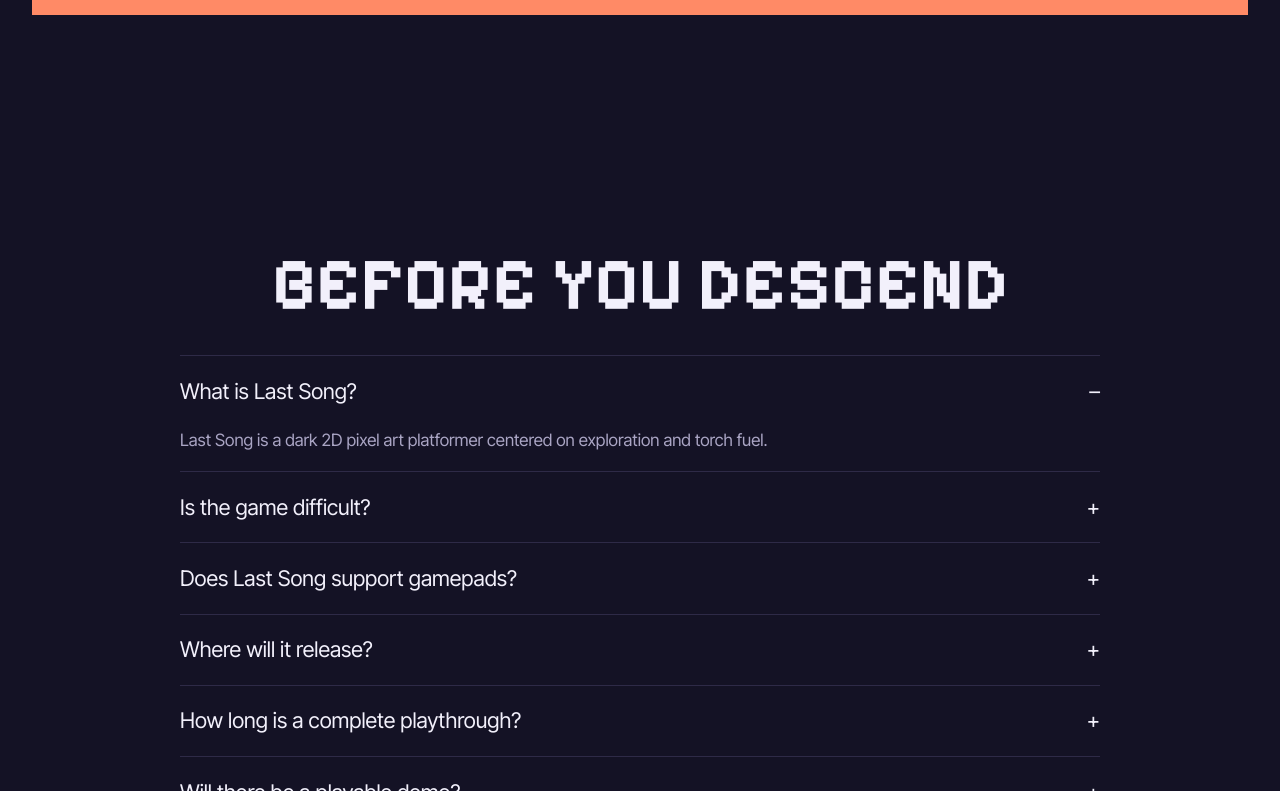
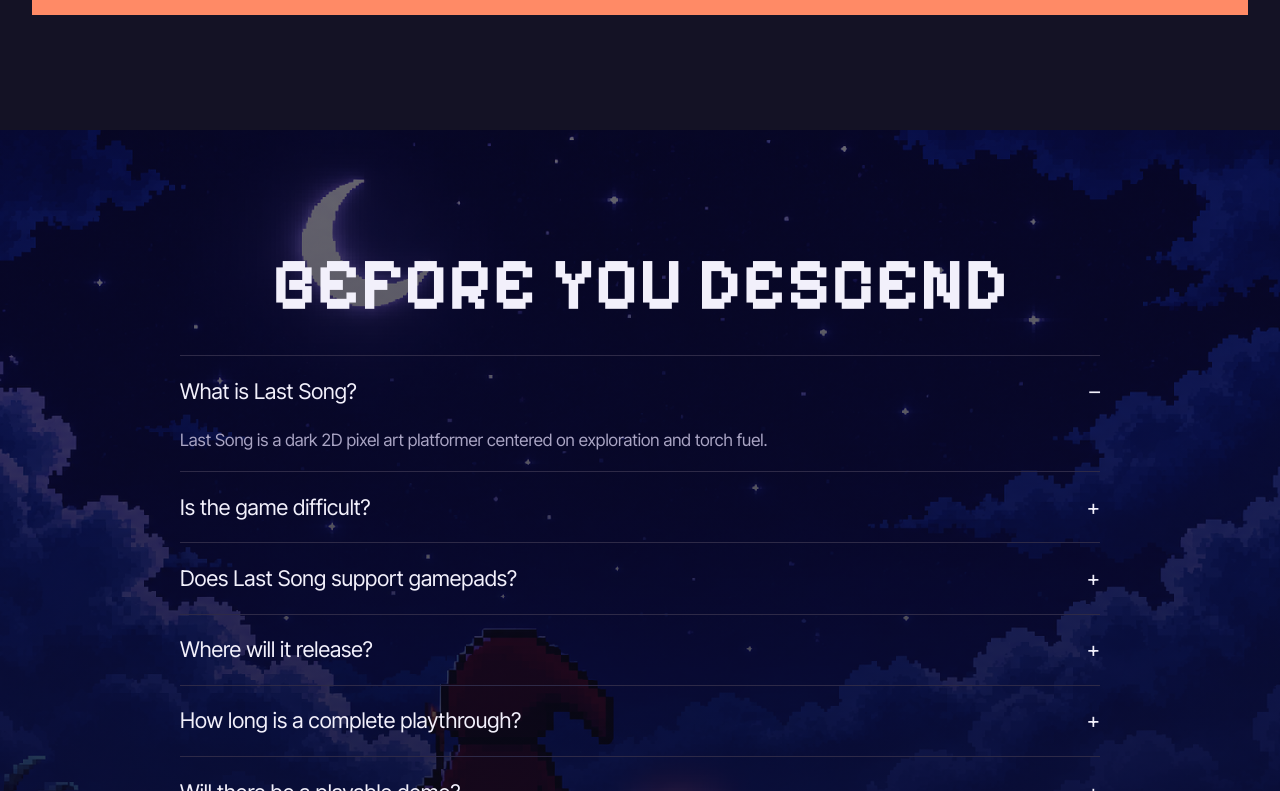
Before and after one commit to hiidonuts/last-song, a React (Vite) app: page / in a window 1280 px wide. Shown: the part 4789-5580 px from the top of the page. Built offline with nearby package versions, Linux system fonts and the light colour scheme; no server answers; a web font is replaced by a local one.

Commit message:
Aesthetic additions

```diff
--- a/src/components/Faq.module.css
+++ b/src/components/Faq.module.css
@@ -1,6 +1,33 @@
 /* Hallmark · component: Faq */
-.section { padding: var(--section-gap) var(--gutter); }
-.wrap { width: min(920px, 100%); margin: 0 auto; }
+.section {
+  position: relative;
+  padding: var(--section-gap) var(--gutter);
+  overflow: hidden;
+  isolation: isolate;
+}
+.bg {
+  position: absolute;
+  inset: 0;
+  z-index: 0;
+}
+.bg img {
+  width: 100%;
+  height: 100%;
+  object-fit: cover;
+  object-position: center;
+}
+.veil {
+  position: absolute;
+  inset: 0;
+  background:
+    linear-gradient(180deg, rgb(11 10 23 / 62%) 0%, rgb(11 10 23 / 78%) 100%);
+}
+.wrap {
+  position: relative;
+  z-index: 1;
+  width: min(920px, 100%);
+  margin: 0 auto;
+}
 .title {
   font-size: var(--text-section);
   line-height: 0.92;
--- a/src/components/Faq.tsx
+++ b/src/components/Faq.tsx
@@ -7,6 +7,10 @@ export function Faq() {
 
   return (
     <section id="faq" className={styles.section} aria-labelledby="faq-title">
+      <div className={styles.bg} aria-hidden="true">
+        <img className="pixel-art" src={faq.image} alt="" />
+        <div className={styles.veil} />
+      </div>
       <div className={styles.wrap}>
         <h2 id="faq-title" className={`pixel-head ${styles.title}`}>
           {faq.title}
--- a/src/content/copy.ts
+++ b/src/content/copy.ts
@@ -179,6 +179,7 @@ export const reviews = {
 
 export const faq = {
   title: 'Before you descend',
+  image: '/game/scope/credits.png',
   items: [
     {
       q: 'What is Last Song?',
```
